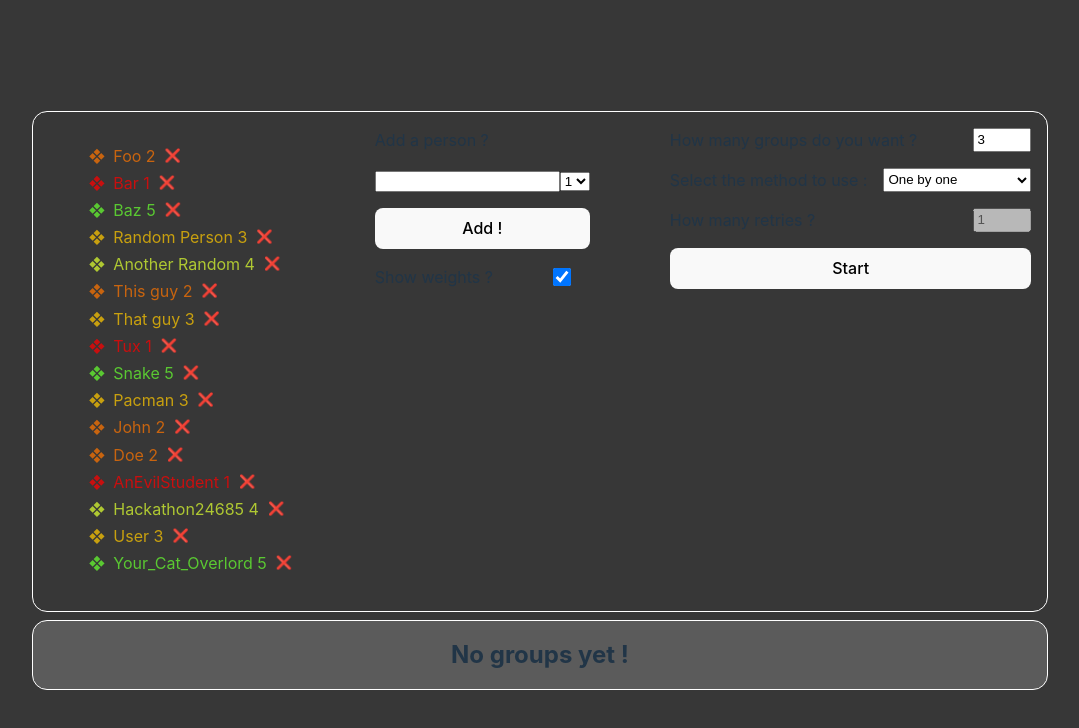
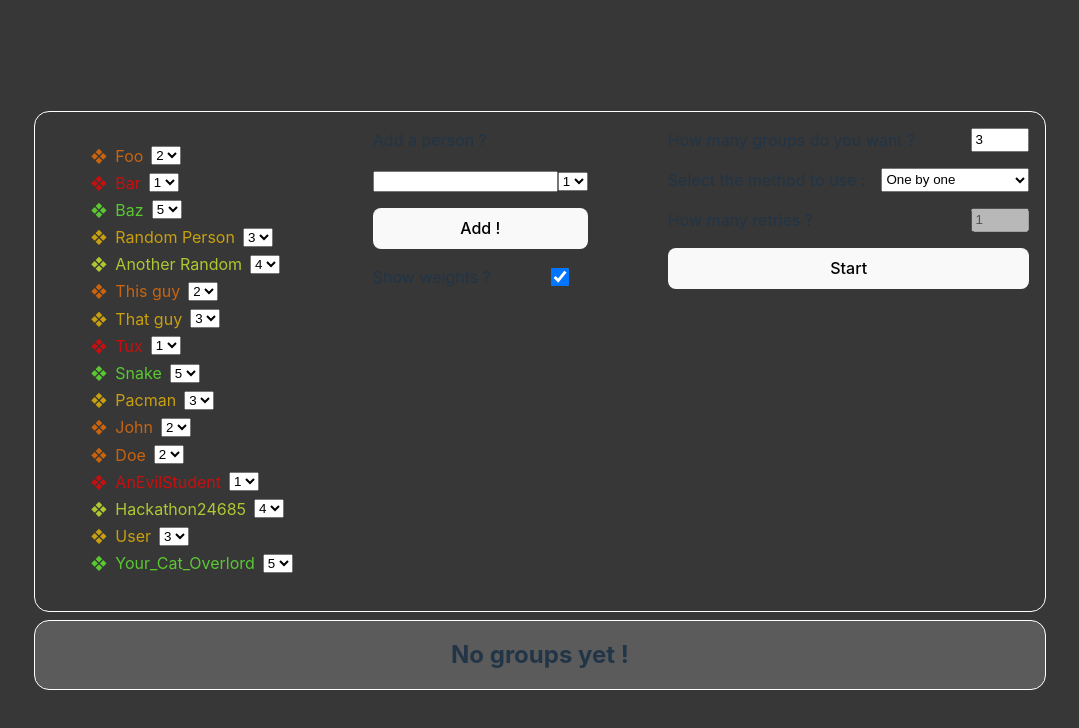
Before and after one commit to Zakari-B/group-generator, a React (Vite) app: page / in a window 1280 px wide. Shown: the top 728 px of the page, without its empty margins (100-1179 px from the left). Built offline with nearby package versions, Linux system fonts and the light colour scheme.

Commit message:
Added the possibility to modify the weight of existing persons in the list, changed the hardcoded number of options in the weight select tags to one dynamically generated depending on how many weights you add to the weights array

```diff
--- a/src/App.tsx
+++ b/src/App.tsx
@@ -26,13 +26,24 @@ function App() {
     2: "low",
     3: "medium",
     4: "high",
-    5: "veryHigh"
+    5: "veryHigh",
   }
 
   const personDeleteHandler = (button: HTMLButtonElement) => {
     const target: number = list.findIndex((person) => (person.name === button.value.split("::")[0] && person.weight === parseInt(button.value.split("::")[1])));
     const listCopy: Person[] = [...list];
     listCopy.splice(target, 1);
+    setList(() => [...listCopy])
+  }
+
+  const weightChangeHandler = (select: ChangeEvent<HTMLSelectElement>) => {
+    if (select.target.getAttribute("data-target") == null) return;
+    const target: string = select.target.getAttribute("data-target") as string
+
+    const listCopy: Person[] = [...list];
+    const listTarget: number = listCopy.findIndex((person) => (person.name === target.split("::")[0] && person.weight === parseInt(target.split("::")[1])));
+
+    listCopy[listTarget] = { ...listCopy[listTarget], weight: parseInt(select.target.value) }
     setList(() => [...listCopy])
   }
 
@@ -204,7 +215,15 @@ function App() {
         <ul className="people-list">
           {list.map((person) => {
             return (
-              <li className={showWeight ? weights[person.weight] : ''} key={person.name}>{person.name} {showWeight ? person.weight : null}<button value={person.name + "::" + person.weight} className="del-button" onClick={(e: MouseEvent<HTMLButtonElement>) => personDeleteHandler(e.target as HTMLButtonElement)} /></li>
+              <li className={showWeight ? weights[person.weight] : ''} key={person.name}>{person.name} {showWeight ?
+                (
+                  <select value={person.weight} data-target={person.name + "::" + person.weight} onChange={(e) => weightChangeHandler(e)} id="modeInput">
+                    {[...Array(Object.keys(weights).length)].map((x, i) =>
+                      <option key={"weight" + i + 1} value={i + 1}>{i + 1}</option>
+                    )}
+                  </select>
+                ) : null}
+              </li>
             )
           })}
         </ul>
@@ -217,7 +236,7 @@ function App() {
             <select value={personInput.weight} onChange={
               (e: ChangeEvent<HTMLSelectElement>) => setPersonInput({ ...personInput, weight: parseInt(e.target.value) })
             } id="modeInput">
-              {[...Array(5)].map((x, i) =>
+              {[...Array(Object.keys(weights).length)].map((x, i) =>
                 <option key={"weight" + i + 1} value={i + 1}>{i + 1}</option>
               )}
             </select>
```
